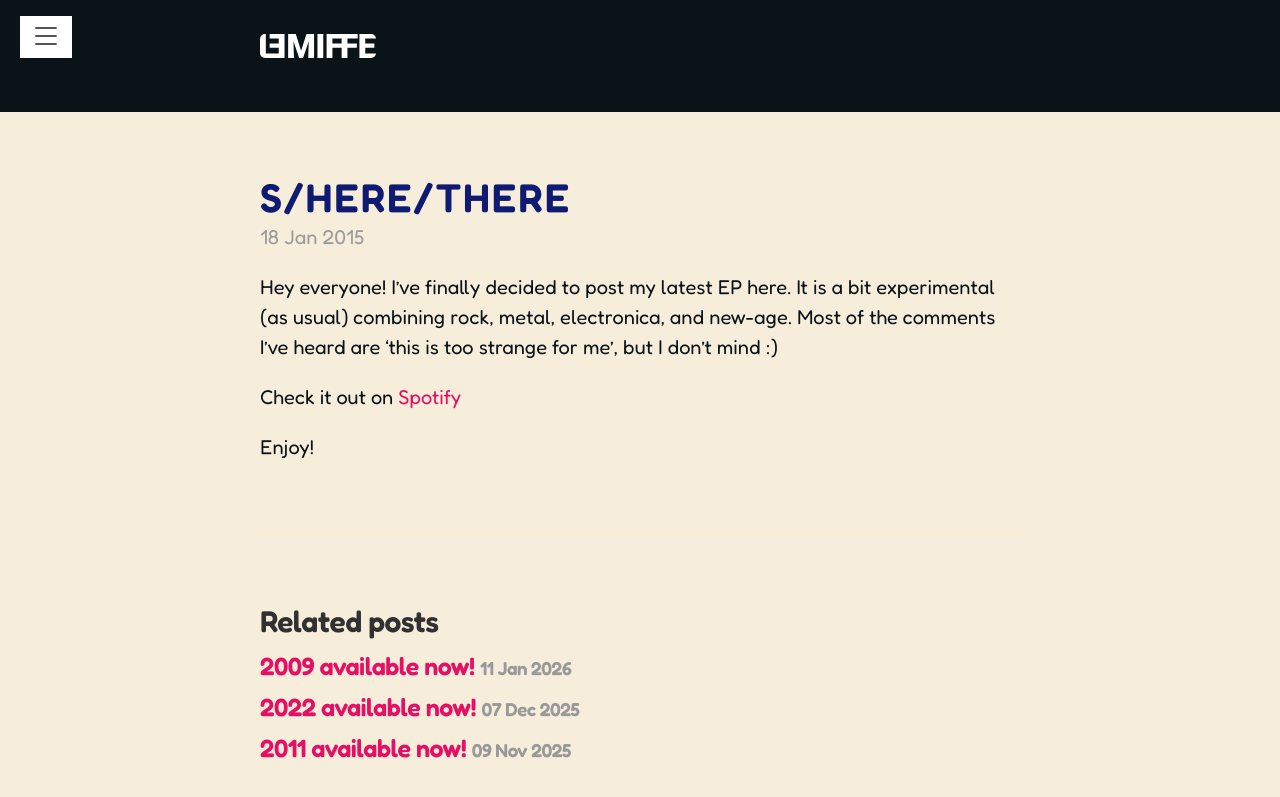
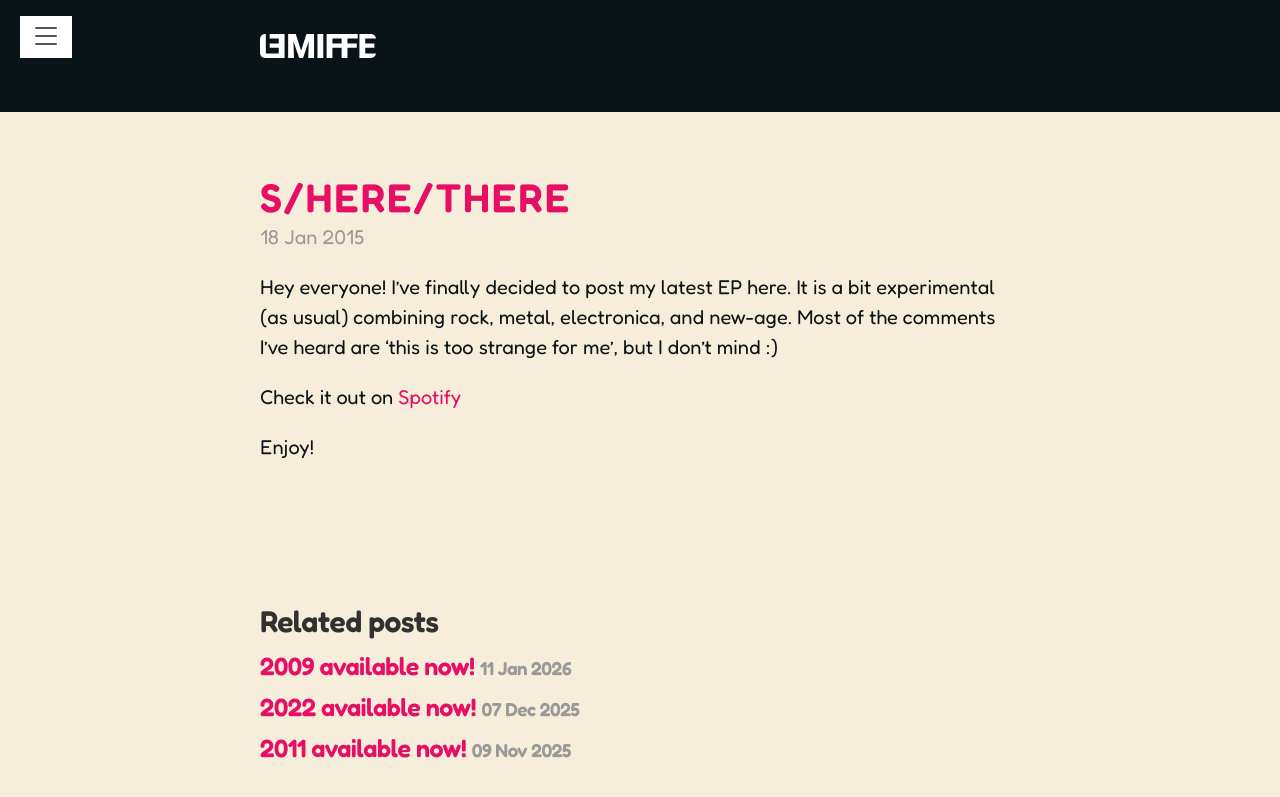
Before and after one commit to lemiffe/lemiffe.com, a Jekyll site: the page built from _posts/2015-01-18-sherethere.markdown, in a window 1280 px wide. Shown: the top 797 px of the page. Built offline with Jekyll 4.4.1, drawn with Linux system fonts in a browser that asks for light colours.

Commit message:
Polish blog and content pages under new light theme
Recolor page/post titles to the brand pink so the light (blog) theme
matches the album pages' accent.

Co-Authored-By: Claude Opus 4.8 <noreply@anthropic.com>

```diff
--- a/public/css/brand.css
+++ b/public/css/brand.css
@@ -105,3 +105,8 @@ body.album .social-links a:hover, body.album .social-links a:focus {
 /* accent rotation: 2nd teal, 3rd orange */
 body.album .social-links a:nth-child(2) { background: var(--c-secondary); color: #04211d; }
 body.album .social-links a:nth-child(3) { background: var(--c-tertiary); color: #2a1400; }
+
+/* ---- Blog + content (light theme) polish ---- */
+.page-title,
+.post-title,
+.post-title a { color: var(--heading); }
```
